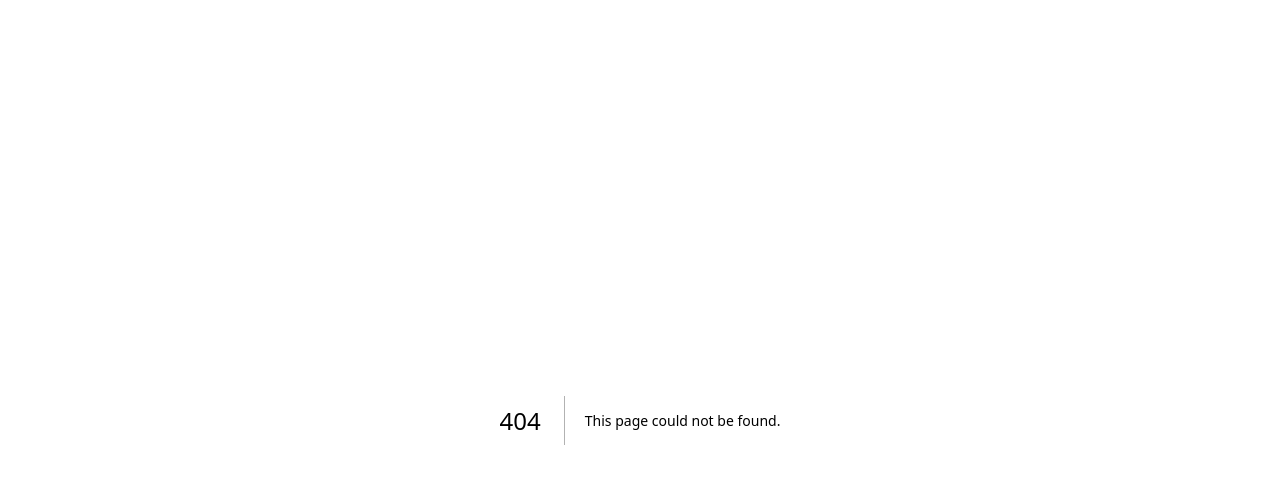
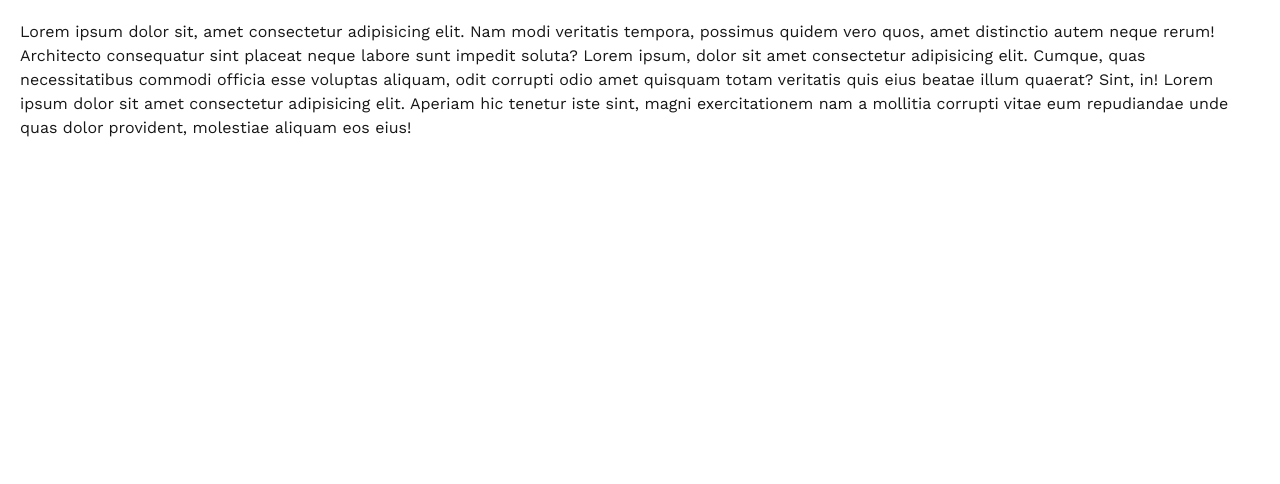
Before and after one commit to itsnajeeb/Next-JS, a Next.js app: page /googleFont in a window 1280 px wide. Before the commit this address had no page. Shown: the top 484 px of the page. Built offline with nearby package versions, Linux system fonts and the light colour scheme.

Commit message:
use google font

```diff
--- /dev/null
+++ b/app/googleFont/page.jsx
@@ -0,0 +1,17 @@
+import React from 'react'
+import { Rubik } from 'next/font/google'
+import { Work_Sans } from 'next/font/google'
+const rubik = Rubik({
+    subsets: ["latin"]
+})
+const workSans = Work_Sans({
+    subsets:['latin']
+})
+const page = () => {
+    return (
+        <div>
+            <h1 className={workSans.className}>Lorem ipsum dolor sit, amet consectetur adipisicing elit. Nam modi veritatis tempora, possimus quidem vero quos, amet distinctio autem neque rerum! Architecto consequatur sint placeat neque labore sunt impedit soluta? Lorem ipsum, dolor sit amet consectetur adipisicing elit. Cumque, quas necessitatibus commodi officia esse voluptas aliquam, odit corrupti odio amet quisquam totam veritatis quis eius beatae illum quaerat? Sint, in! Lorem ipsum dolor sit amet consectetur adipisicing elit. Aperiam hic tenetur iste sint, magni exercitationem nam a mollitia corrupti vitae eum repudiandae unde quas dolor provident, molestiae aliquam eos eius!</h1>
+        </div>
+    )
+}
+export default page
```
